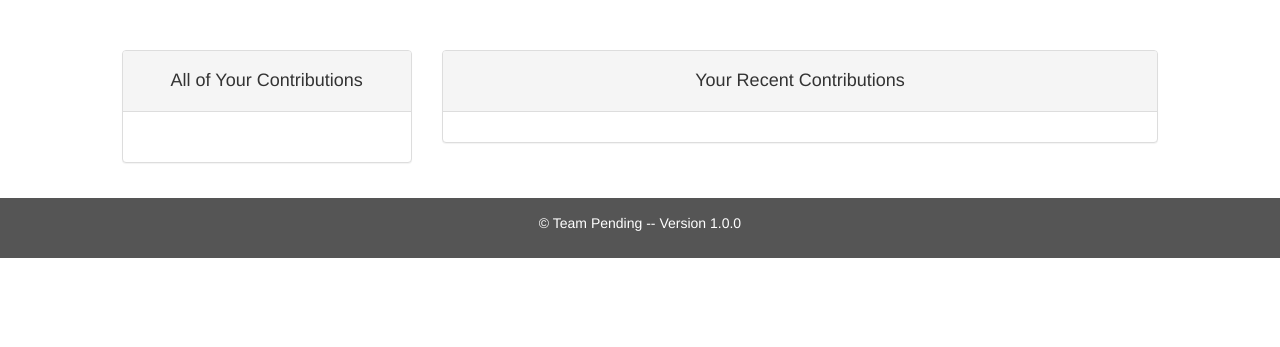
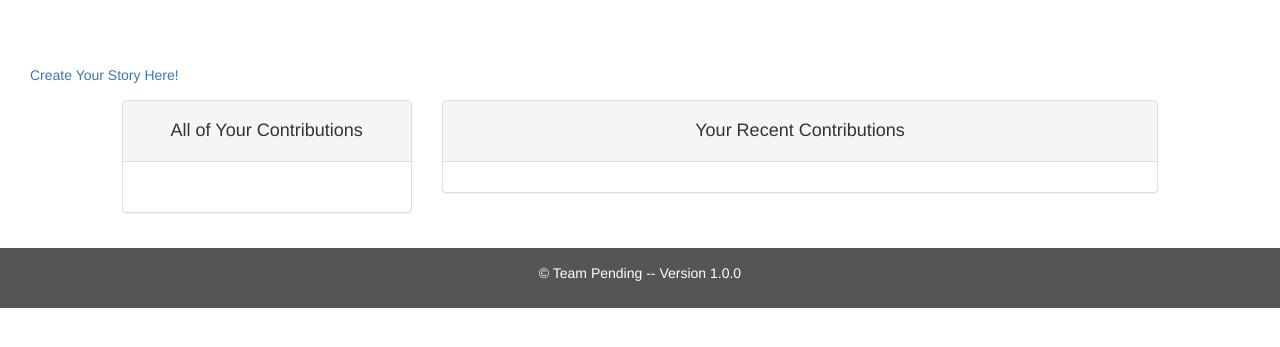
Before and after one commit to roddajohn/fantastic-happiness, a Flask app: template templates/myStories.html in a window 1280 px wide. Shown: the part 52-399 px from the top of the page. Run offline with Flask 2, Linux system fonts and the light colour scheme; the template is opened without the code that fills it, so the values that code supplies are empty; some libraries are stand-ins or nearby versions.

Commit message:
changed some syntax errors in HTML files

```diff
--- a/app.py
+++ b/app.py
@@ -40,8 +40,8 @@ def myFeed():
         return render_template("myStories.html",feed = stories)
     return redirect(url_for("mainpage"))
 
-@app.route("/fullPost/<int:postID>", methods=['GET'])
-def fullPost(postID):
+@app.route("/fullPost/<int:postId>", methods=['GET'])
+def fullPost(postId):
     if 'username' in session:
         #if(request.form['postID']): # want to put a checker if statement here but dont know how yet
         story = utils.story_manager.get_story(postID)
@@ -49,7 +49,7 @@ def fullPost(postID):
         #return redirect(url_for("myFeed"))
     return redirect(url_for("mainpage"))
 
-@app.route("/latestUpdate/<int:postID>", methods=['GET'])
+@app.route("/latestUpdate/<int:postID>")
 def latestUpdate(postID):
     if 'username' in session:
         #if(request.form['postID']): # want to put a checker if statement here but dont know how yet
--- a/templates/index.html
+++ b/templates/index.html
@@ -12,7 +12,7 @@
   <div class="row">
     <div class="col-sm-3">
       <div class="panel-body">
-	<a href="static/createPost.html">Create Your Story Here!</a>
+	<a href="templates/createPost.html">Create Your Story Here!</a>
       </div>
     </div>
     <div class="col-sm-9">
@@ -42,7 +42,7 @@
 	</div>
       </div>
     </div>
-    <div class="col-sm-7 text-right">
+    <div class="col-sm-7 text-left">
       <div class="panel panel-default">
 	<div class="panel-heading">
 	  <center>
--- a/templates/myStories.html
+++ b/templates/myStories.html
@@ -9,6 +9,15 @@
     <h4>{{ message }}</h4>
   </center>
   <br>
+  <div class="row">
+    <div class="col-sm-3">
+      <div class="panel-body">
+	<a href="templates/createPost.html">Create Your Story Here!</a>
+      </div>
+    </div>
+    <div class="col-sm-9">
+    </div>
+  </div>
   <div class="row">
     <div class="col-sm-1">
     </div>
@@ -33,7 +42,7 @@
 	</div>
       </div>
     </div>
-    <div class="col-sm-7 text-right">
+    <div class="col-sm-7 text-left">
       <div class="panel panel-default">
 	<div class="panel-heading">
 	  <center>
```
Also changed, not shown: data/sturdy-octo-train.db, 3 other files.
